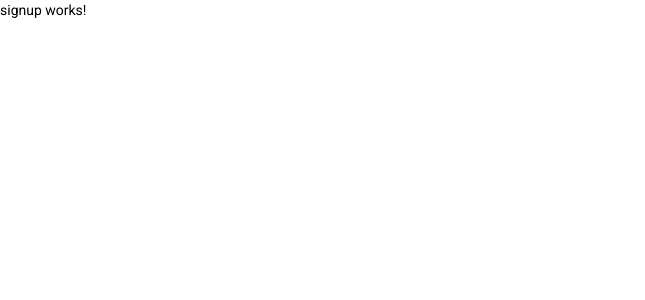
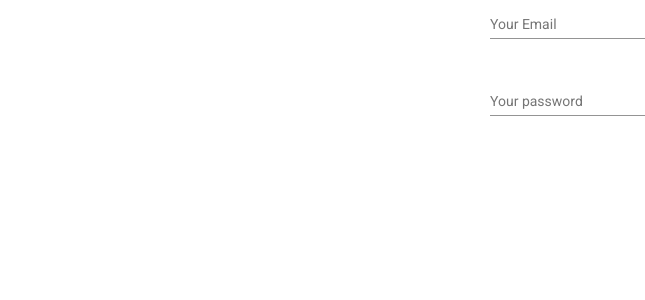
Before and after one commit to Yassineaiss/Angular-Material-Fitness-Tracker-Project, an Angular app: page /signup in a window 1280 px wide. Shown: the top 300 px of the page, without its empty margins (0-645 px from the left). Built offline with nearby package versions, Linux system fonts and the light colour scheme.

Commit message:
Controlling the Layout with @angularflex-layout

```diff
--- a/package.json
+++ b/package.json
@@ -15,6 +15,7 @@
     "@angular/common": "^14.0.0",
     "@angular/compiler": "^14.0.0",
     "@angular/core": "^14.0.0",
+    "@angular/flex-layout": "^14.0.0-beta.40",
     "@angular/forms": "^14.0.0",
     "@angular/material": "^14.1.2",
     "@angular/platform-browser": "^14.0.0",
--- a/src/app/app.module.ts
+++ b/src/app/app.module.ts
@@ -1,6 +1,6 @@
 import { NgModule } from '@angular/core';
 import { BrowserModule } from '@angular/platform-browser';
-
+import { FlexLayoutModule } from '@angular/flex-layout';
 import { AppRoutingModule } from './app-routing.module';
 import { AppComponent } from './app.component';
 import { BrowserAnimationsModule } from '@angular/platform-browser/animations';
@@ -28,7 +28,8 @@
     BrowserModule,
     AppRoutingModule,
     BrowserAnimationsModule,
-    MaterialModule
+    MaterialModule,
+    FlexLayoutModule
   ],
   providers: [],
   bootstrap: [AppComponent]
--- a/src/app/auth/signup/signup.component.css
+++ b/src/app/auth/signup/signup.component.css
@@ -0,0 +1,3 @@
+mat-form-field{
+  width: 300px;
+}
--- a/src/app/auth/signup/signup.component.html
+++ b/src/app/auth/signup/signup.component.html
@@ -1 +1,18 @@
-<p>signup works!</p>
+<section class="signup-forms">
+  <form fxLayout="column" fxLayoutAlign="center center" >
+    <mat-form-field>
+      <input type="email" matInput placeholder="Your Email">
+    </mat-form-field>
+    <br>
+    <mat-form-field>
+      <input type="password" matInput placeholder="Your password">
+    </mat-form-field>
+  </form>
+</section>
+
+
+<!-- <section id="container">
+  <div id="child1"class="child"></div>
+  <div id="child2"class="child"></div>
+  <div id="child3"class="child"></div>
+</section> -->
--- a/src/app/material/material.module.ts
+++ b/src/app/material/material.module.ts
@@ -1,9 +1,15 @@
 import { ModuleWithProviders, NgModule, Type } from '@angular/core';
 import {MatButtonModule} from '@angular/material/button';
+import {MatFormFieldModule } from '@angular/material/form-field';
+import {MatInputModule} from '@angular/material/input';
+
 
 
 const materials: any[] | Type<any> | ModuleWithProviders<{}>=[
   MatButtonModule,
+  MatFormFieldModule,
+  MatInputModule
+
 ];
 
 @NgModule({
```
Also changed, not shown: 1 other file (tests, documents, lock files or other folders).
